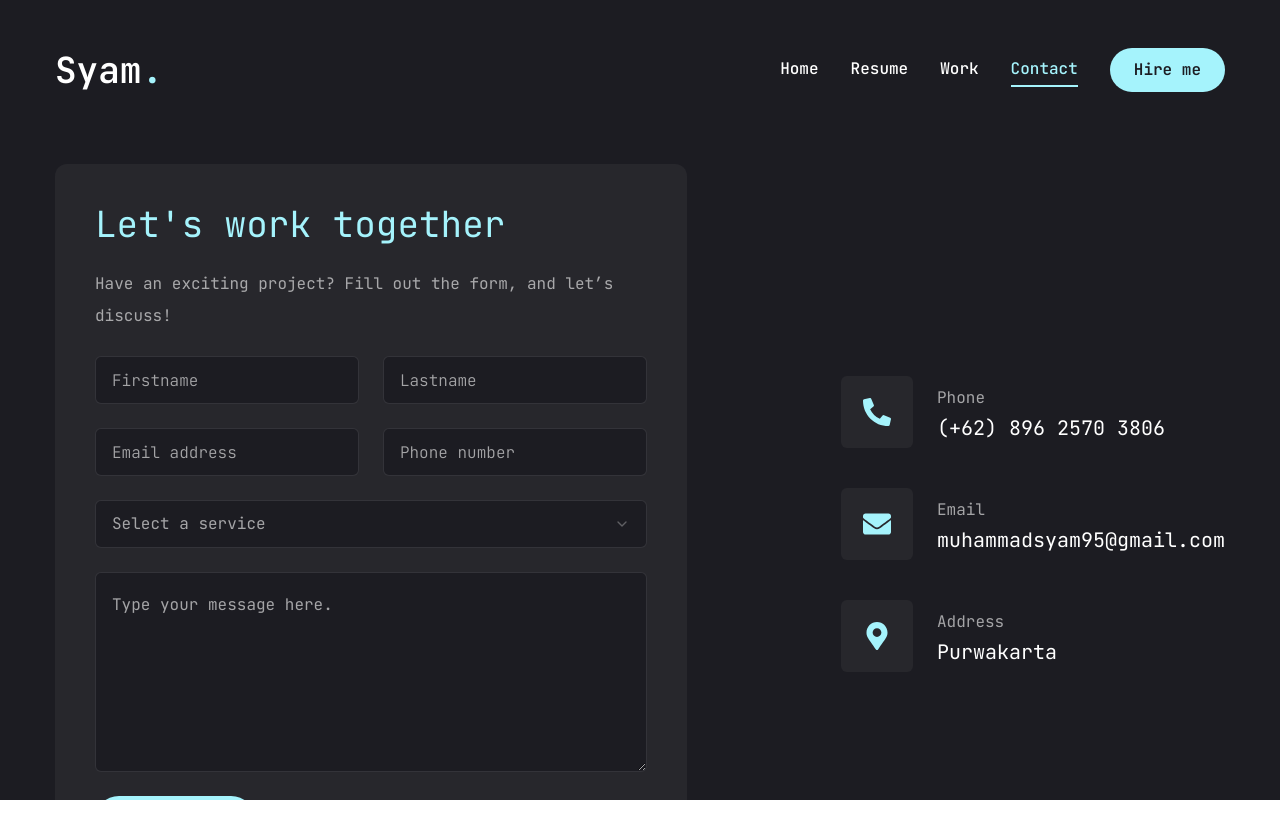
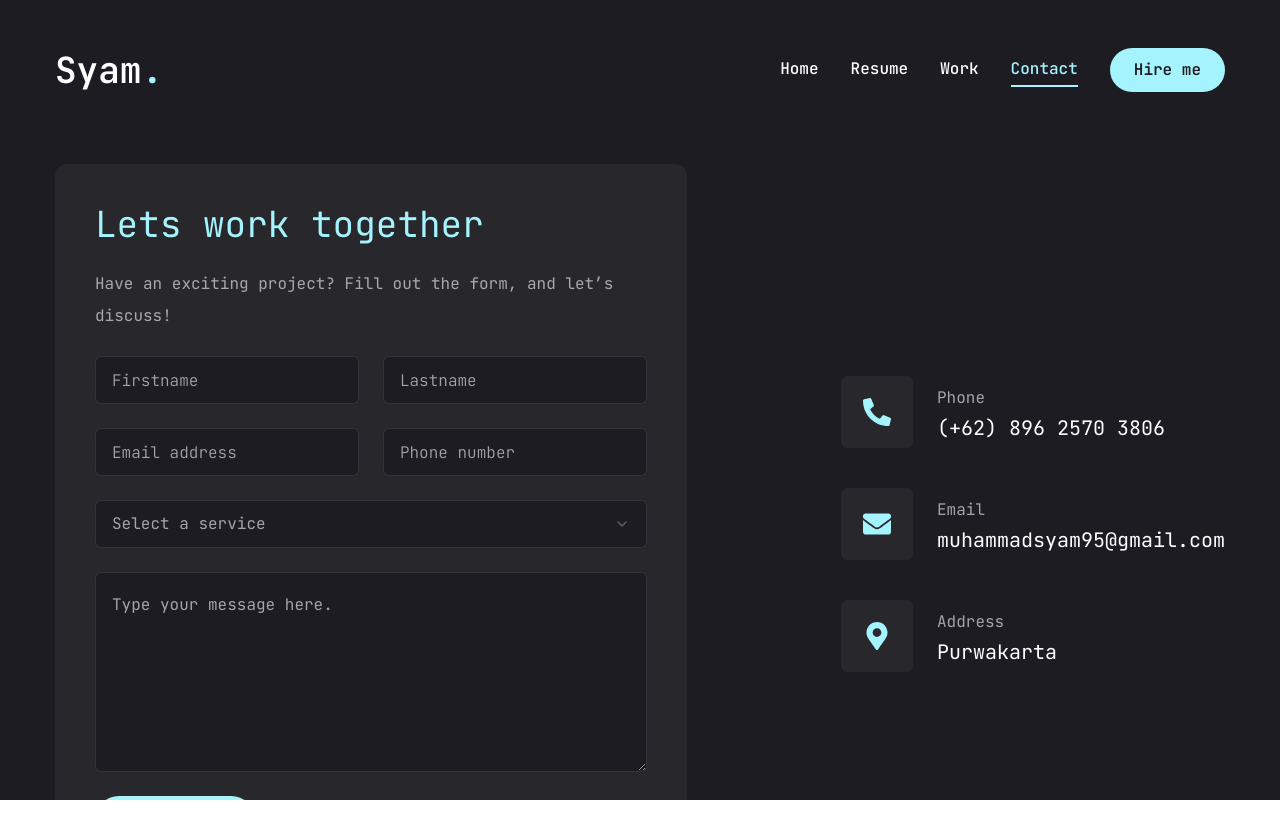
Before and after one commit to Adauclya/portfolio, a Next.js app: page /contact in a window 1280 px wide. Shown: the top 838 px of the page. Built offline with nearby package versions, Linux system fonts and the light colour scheme.

Commit message:
hilangkan tanda petik

```diff
--- a/app/contact/page.jsx
+++ b/app/contact/page.jsx
@@ -83,7 +83,7 @@
               className="flex flex-col gap-6 p-10 bg-[#27272c] rounded-xl"
               onSubmit={handleSendMessage}
             >
-              <h3 className="text-4xl text-accent">Let's work together</h3>
+              <h3 className="text-4xl text-accent">Lets work together</h3>
               <p className="text-white/60">
                 Have an exciting project? Fill out the form, and let’s discuss!
               </p>
```
